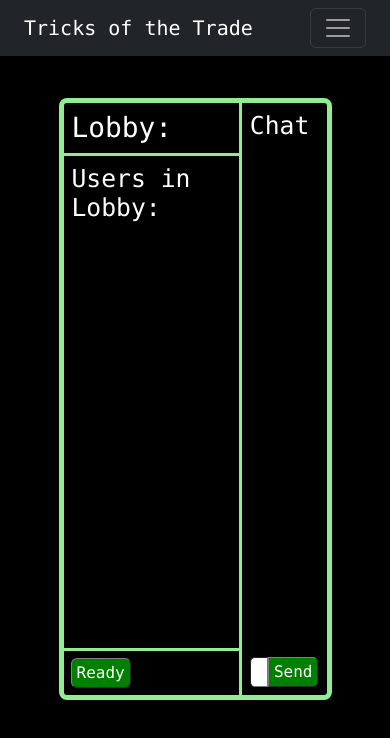
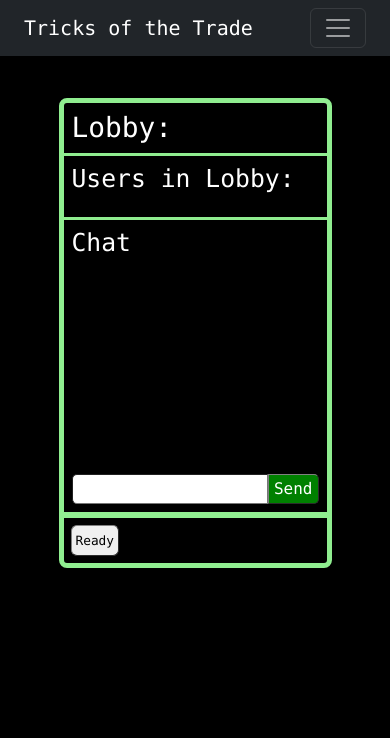
Before and after one commit to phinziegler/Senior-Project-Group-18, a React (Create React App) app: page /lobby/1 in a window 390 px wide. Shown: the top 738 px of the page. Built offline with nearby package versions, Linux system fonts and the light colour scheme; no server answers.

Commit message:
fixed responsiveness issues

```diff
--- a/src/client/components/LobbyList.tsx
+++ b/src/client/components/LobbyList.tsx
@@ -59,11 +59,13 @@ class LobbyListElement extends React.Component<{}, LobbyListState> {
             path = "/" + path;
         }
         return (
-            <div className="col-5">
-                <Link onClick={() => this.setState({ pathName: path })}
-                    className={"link" + (this.state.pathName == path && " active")}
-                    to={path}>{text}
-                </Link>
+            <div className="col-5 ">
+                <h4>
+                    <Link onClick={() => this.setState({ pathName: path })}
+                        className={"link" + (this.state.pathName == path && " active")}
+                        to={path}>{text}
+                    </Link>
+                </h4>
             </div>
         )
     }
@@ -72,22 +74,31 @@ class LobbyListElement extends React.Component<{}, LobbyListState> {
         let rows: JSX.Element[] = [];
         this.state.lobbyList.forEach((lobby, index) => {
             rows.push(
-                <div key={index} className="row align-items-center border-bottom border-green no-gutters">
+                <div key={index} className="row align-items-center border-bottom border-green no-gutters" style={{ padding: '1vw' }}>
                     {this.link(lobby.name, `/lobby/${lobby.id}`)}
-                    <div className="col-3">{lobby.leader}</div>
-                    <div className="col-2"><input style={{ width: '2vh', height: '2vh' }} type="checkbox" checked={Boolean(lobby.password != "")} readOnly={true} /></div>
-                    <div className="col-2"><input type="button" className="button join-button" value="Join" /></div>
+                    <div className="col-4"><h4>{lobby.leader}</h4></div>
+                    <div className="col-1">{lobby.password == ""
+                    ?
+                    <svg xmlns="http://www.w3.org/2000/svg" width="25" height="25" fill="currentColor" className="bi bi-unlock-fill" viewBox="0 0 16 16">
+                        <path d="M11 1a2 2 0 0 0-2 2v4a2 2 0 0 1 2 2v5a2 2 0 0 1-2 2H3a2 2 0 0 1-2-2V9a2 2 0 0 1 2-2h5V3a3 3 0 0 1 6 0v4a.5.5 0 0 1-1 0V3a2 2 0 0 0-2-2z"/>
+                    </svg>
+                    :
+                    <svg xmlns="http://www.w3.org/2000/svg" width="25" height="25" fill="currentColor" className="bi bi-lock-fill" viewBox="0 0 16 16">
+                        <path d="M8 1a2 2 0 0 1 2 2v4H6V3a2 2 0 0 1 2-2zm3 6V3a3 3 0 0 0-6 0v4a2 2 0 0 0-2 2v5a2 2 0 0 0 2 2h6a2 2 0 0 0 2-2V9a2 2 0 0 0-2-2z"/>
+                    </svg>
+                    }</div>
+                    <div className="col-2"><input type="button" className="btn btn-success btn-block join-button" value="Join" style={{ marginRight: '0px' }} /></div>
                 </div>
             );
         });
 
         return (
             <div className="container-lobby">
-                <div className="row row-header border-bottom border-green align-items-center no-gutters">
-                    <div className="col-5">Lobby Name</div>
-                    <div className="col-3">Lobby Leader</div>
-                    <div className="col-2">Private?</div>
-                    <div className="col-2">Join</div>
+                <div className="row border-bottom border-green align-items-center no-gutters">
+                    <div className="col-5"><h4>Lobby Name</h4></div>
+                    <div className="col-4"><h4>Owner</h4></div>
+                    <div className="col-1"></div>
+                    <div className="col-2"><h4>Join</h4></div>
                 </div>
                 {rows}
             </div>
@@ -101,7 +112,7 @@ class LobbyListElement extends React.Component<{}, LobbyListState> {
             <>
                 <div className='bg-dark'>
                     <h1 className='text-center text-white'>Lobby List</h1>
-                    <button className="btn btn-success" onClick={this.addLobby}>Add Lobby</button>
+                    <button className="btn btn-success" style={{ margin: '20px 10px' }} onClick={this.addLobby}>Add Lobby</button>
                     {this.lobbies()}
                 </div>
             </>
--- a/src/client/components/LobbyPage.tsx
+++ b/src/client/components/LobbyPage.tsx
@@ -271,6 +271,31 @@ class LobbyPageElement extends React.Component<LobbyPageElementProps, LobbyState
         return <div className='scroller'>{output}</div>
     }
 
+    chatbox() {
+        return (
+        <>
+            <div className='row'>
+                <h2 className="m-2">Chat</h2>
+                {this.chat()}
+            </div>
+
+            {/* SEND MESSAGE */}
+            {/* <div className='row d-flex flex-row flex-wrap'> */}
+            <div className="p-2 mw-100 d-flex flex-wrap justify-content-end">
+                {/* CHAT MESSAGE INPUT */}
+                <input className="chat-text-input flex-grow-1"
+                spellCheck={false}
+                value={this.state.chatInput}
+                onChange={e => this.setState({ chatInput: e.target.value })}
+                type="text"
+                onKeyDown={this.handleChatKeyDown}/>
+                {/* SEND MESSAGE BUTTON */}
+                <button className="button chat-button" onClick={this.sendMessage}>Send</button>
+            </div>
+        </>
+        )
+    }
+
     // Update the state of the password textbox
     handlePasswordChange(e: React.ChangeEvent<HTMLInputElement>) {
         this.setState({ passwordInputValue: e.target.value })
@@ -295,7 +320,7 @@ class LobbyPageElement extends React.Component<LobbyPageElementProps, LobbyState
                             <div className='row m-0 p-0'>
 
                                 {/* LEFT COLUMN */}
-                                <div className='col-8 d-flex flex-column m-0 p-0'>
+                                <div className='col-12 col-md-8 d-flex flex-column m-0 p-0'>
 
                                     {/* LOBBY NAME */}
                                     <div className='lobby-header-box p-2 border border-green border-medium text-break'>
@@ -307,6 +332,10 @@ class LobbyPageElement extends React.Component<LobbyPageElementProps, LobbyState
                                     <div className="flex-grow-1 p-2">
                                         <h2>Users in Lobby:</h2>
                                         {this.usersList()}
+                                    </div>
+
+                                    <div className='col-12 d-md-none chat-box border border-green border-medium'>
+                                        {this.chatbox()}
                                     </div>
 
                                     {/* BUTTONS */}
@@ -327,25 +356,8 @@ class LobbyPageElement extends React.Component<LobbyPageElementProps, LobbyState
                                 </div>
 
                                 {/* CHAT (RIGHT COLUMN) */}
-                                <div className='col-4 chat-box border border-green border-medium'>
-                                    <div className='row'>
-                                        <h2 className="m-2">Chat</h2>
-                                        {this.chat()}
-                                    </div>
-
-                                    {/* SEND MESSAGE */}
-                                    {/* <div className='row d-flex flex-row flex-wrap'> */}
-                                    <div className="p-2 mw-100 d-flex flex-wrap justify-content-end">
-                                        {/* CHAT MESSAGE INPUT */}
-                                        <input className="chat-text-input flex-grow-1"
-                                        spellCheck={false}
-                                        value={this.state.chatInput}
-                                        onChange={e => this.setState({ chatInput: e.target.value })}
-                                        type="text"
-                                        onKeyDown={this.handleChatKeyDown}/>
-                                        {/* SEND MESSAGE BUTTON */}
-                                        <button className="button chat-button" onClick={this.sendMessage}>Send</button>
-                                    </div>
+                                <div className='col-4 d-none d-md-block chat-box border border-green border-medium'>
+                                    {this.chatbox()}
                                 </div>
 
                             </div>
--- a/src/client/components/Root.tsx
+++ b/src/client/components/Root.tsx
@@ -14,8 +14,9 @@ export default class Root extends React.Component<RootProps> {
         super(props);
     }
     render() {
+        document.body.classList.add('body-css');
         return (
-            <div className="main-font vh-100" style={{ background: 'black' }}>
+            <div className="main-font vh-100 vw-100" style={{ background: 'black' }}>
                 <SideBar lobby={this.props.lobby} user={this.props.user} />
                 <div>
                     <Outlet />
--- a/src/client/styles/style.css
+++ b/src/client/styles/style.css
@@ -4,8 +4,18 @@
   padding: 0;
 }
 
-.vh-100 {
-  height: 100vh;
+@media screen and (max-width: 768px){
+    ::-webkit-scrollbar {
+        -webkit-appearance: none;
+    }
+  }
+
+.body-css {
+    background: black;
+}
+
+.no-gutters {
+    margin: 0px;
 }
 
 .center-vertical {
@@ -23,7 +33,7 @@
 }
 
 .login-box {
-  width: 50%;
+  width: 70%;
   max-width: 500px;
   text-align: center;
   margin: auto;
@@ -96,7 +106,7 @@
 }
 
 .row-header {
-  font-size: 2.5vh;
+  font-size: 2vw;
   padding-bottom: 1vh;
 }
 
@@ -112,9 +122,8 @@
 
 .join-button {
   transition-duration: 0.2s;
-  background-color: green;
-  color: white;
   margin: 7px;
+  font-size:100%;
   border-radius: 6px;
 }
 
@@ -123,6 +132,15 @@
   color: green;
   border-color: green;
 }
+
+@media (max-width: 768px) {
+    .join-button {
+      padding:2px 4px;
+      font-size:80%;
+      line-height: 2;
+    }
+  }
+
 
 .delete-button {
   transition-duration: 0.2s;
@@ -168,19 +186,32 @@
   border-radius: 0;
 }
 
-.chat-box {
-  border-top: 0 !important;
-  border-bottom: 0 !important;
-  border-right: 0 !important;
+.scroller {
+    height: 500px;
+    overflow-y: scroll;
+    scrollbar-color: rebeccapurple green;
+    scrollbar-width: thin;
+    -ms-overflow-style: none;
+    scrollbar-width: none;
+  }
+
+@media screen and (max-width: 767px) {
+    .chat-box {
+        border-left: 0 !important;
+        border-right: 0 !important;
+    }
+
+    .scroller {
+        height: 200px;
+    }
 }
 
-.scroller {
-  height: 500px;
-  overflow-y: scroll;
-  scrollbar-color: rebeccapurple green;
-  scrollbar-width: thin;
-  -ms-overflow-style: none;
-  scrollbar-width: none;
+@media screen and (min-width: 768px) {
+    .chat-box {
+        border-top: 0 !important;
+        border-bottom: 0 !important;
+        border-right: 0 !important;
+      }
 }
 
 .scroller::-webkit-scrollbar {
```
Also changed, not shown: src/client/components/UserPreview.tsx (+7 -7 lines).
